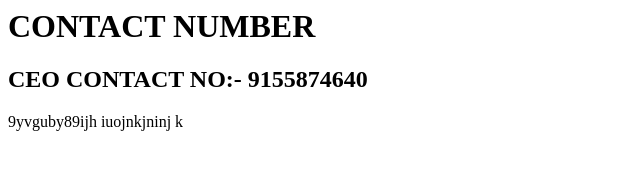
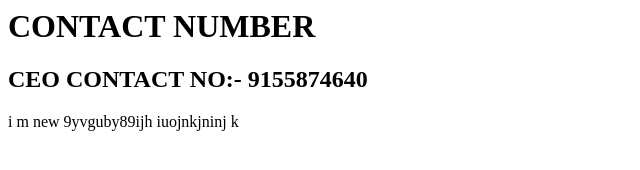
Before and after one commit to abhimanyuk479810/task1, a plain HTML site: page index.html in a window 1280 px wide. Shown: the full height of the page, 0-640 px from the left. Drawn offline with Linux system fonts and the light colour scheme.

Commit message:
master comment 2

```diff
--- a/index.html
+++ b/index.html
@@ -15,7 +15,7 @@
     <h1>CONTACT NUMBER</h1>
 
     <h2> CEO CONTACT NO:- 9155874640</h2>
-
+i m new
 
 
 
```
